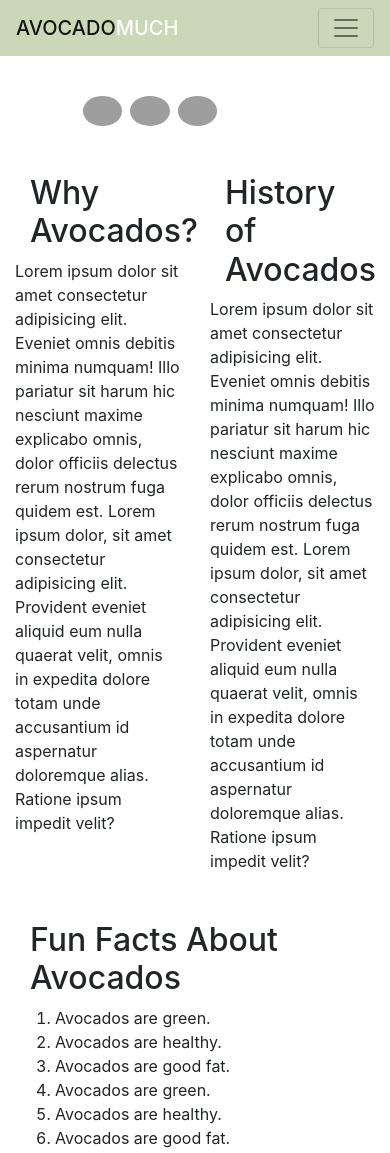
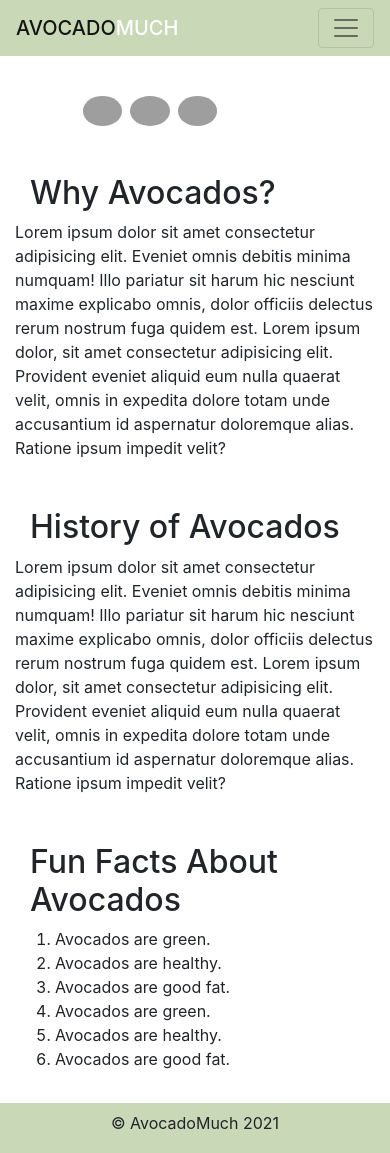
Before and after one commit to TerisaSimpson/avocadomuch, a website: page facts.html in a window 390 px wide. Shown: the top 1153 px of the page. Drawn offline with nearby package versions, Linux system fonts and the light colour scheme; grey boxes are pictures that could not be loaded.

Commit message:
adjust col on facts page

```diff
--- a/facts.html
+++ b/facts.html
@@ -57,11 +57,11 @@
 
 <div class="container">
   <div class="row">
-    <div class="col-6">
-      <h2 class=" col display-5">Why Avocados?</h2>
+    <div class="col-md-6">
+      <h2 class="col display-5">Why Avocados?</h2>
       <p>Lorem ipsum dolor sit amet consectetur adipisicing elit. Eveniet omnis debitis minima numquam! Illo pariatur sit harum hic nesciunt maxime explicabo omnis, dolor officiis delectus rerum nostrum fuga quidem est. Lorem ipsum dolor, sit amet consectetur adipisicing elit. Provident eveniet aliquid eum nulla quaerat velit, omnis in expedita dolore totam unde accusantium id aspernatur doloremque alias. Ratione ipsum impedit velit? </p>
     </div>
-    <div class="col-6">
+    <div class="col-md-6">
       <h2 class=" col display-5">History of Avocados</h2>
       <p>Lorem ipsum dolor sit amet consectetur adipisicing elit. Eveniet omnis debitis minima numquam! Illo pariatur sit harum hic nesciunt maxime explicabo omnis, dolor officiis delectus rerum nostrum fuga quidem est. Lorem ipsum dolor, sit amet consectetur adipisicing elit. Provident eveniet aliquid eum nulla quaerat velit, omnis in expedita dolore totam unde accusantium id aspernatur doloremque alias. Ratione ipsum impedit velit? </p>
 
```
Also changed, not shown: index.html (+1 -1 lines).
